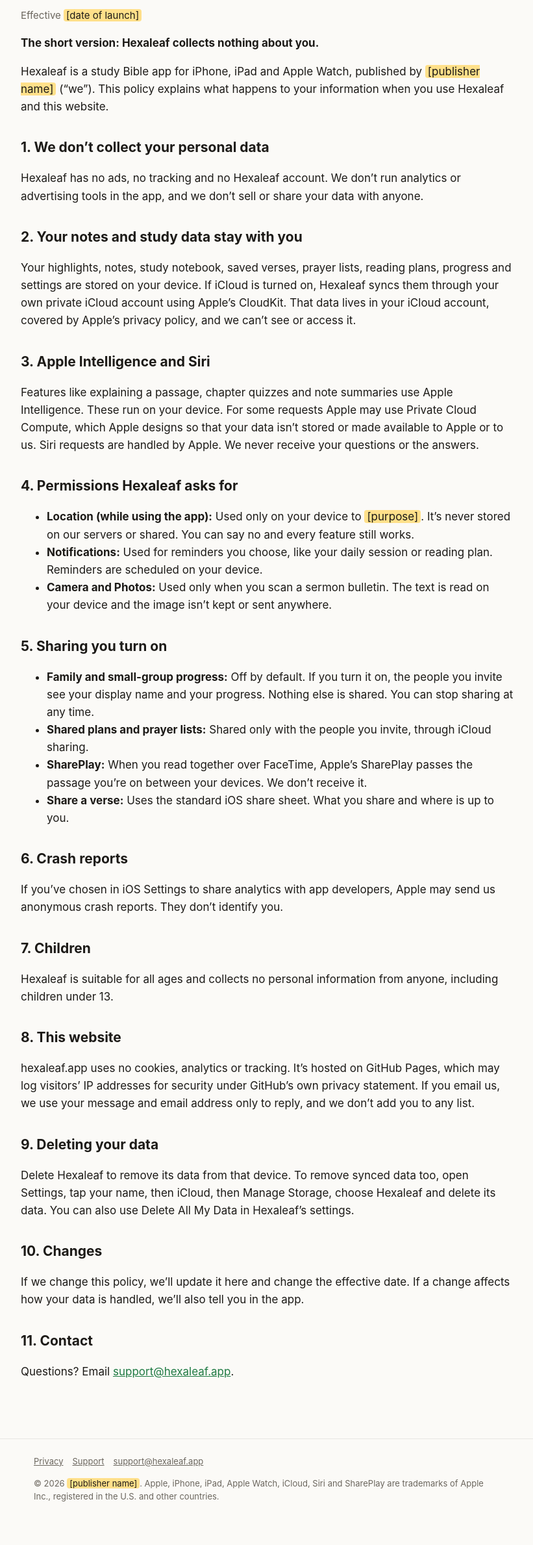
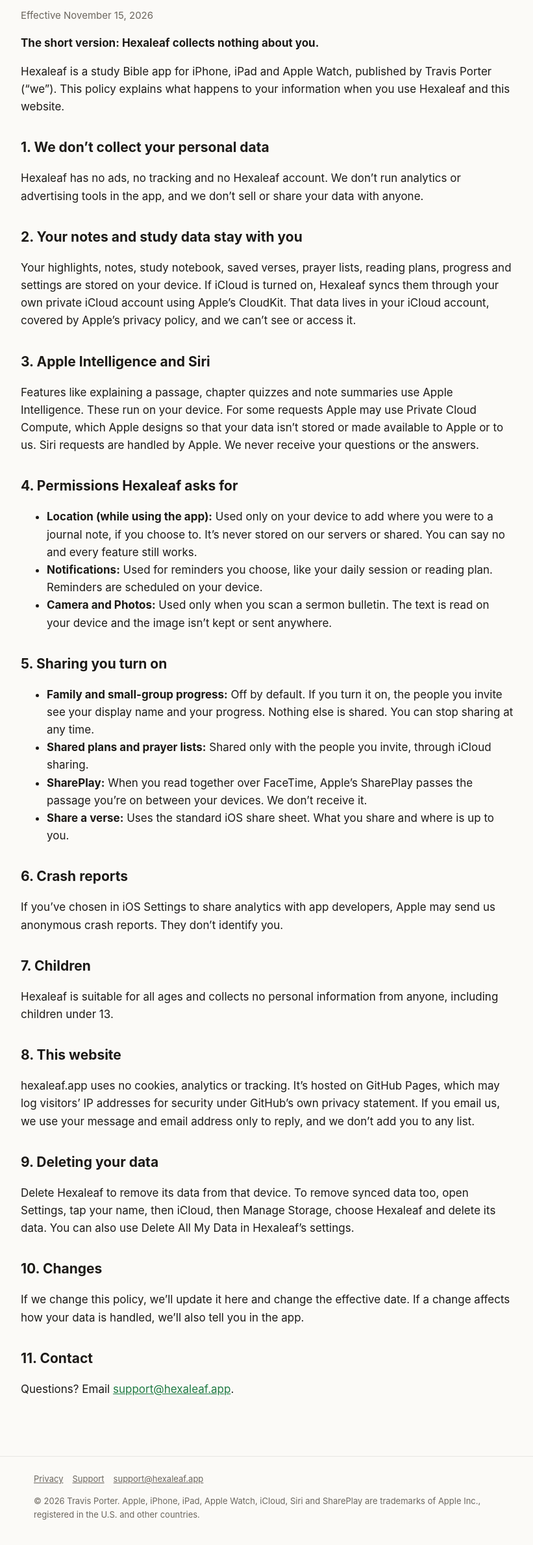
Before and after one commit to inthelube06/hexaleaf-site, a plain HTML site: page privacy/index.html in a window 1280 px wide. Shown: the part 182-2560 px from the top of the page at 65% size, without its empty margins (228-1049 px from the left). Drawn offline with Linux system fonts and the light colour scheme.

Commit message:
Fill in publisher, date, iOS version and location wording
Co-Authored-By: Claude Opus 5.5 <noreply@anthropic.com>

```diff
--- a/privacy/index.html
+++ b/privacy/index.html
@@ -15,9 +15,9 @@
 </div></header>
 <main class="wrap doc">
 <h1>Privacy Policy</h1>
-<p class="meta">Effective <mark class="todo">[date of launch]</mark></p>
+<p class="meta">Effective November 15, 2026</p>
 <p><strong>The short version: Hexaleaf collects nothing about you.</strong></p>
-<p>Hexaleaf is a study Bible app for iPhone, iPad and Apple Watch, published by <mark class="todo">[publisher name]</mark> (&ldquo;we&rdquo;). This policy explains what happens to your information when you use Hexaleaf and this website.</p>
+<p>Hexaleaf is a study Bible app for iPhone, iPad and Apple Watch, published by Travis Porter (&ldquo;we&rdquo;). This policy explains what happens to your information when you use Hexaleaf and this website.</p>
 
 <h2>1. We don&rsquo;t collect your personal data</h2>
 <p>Hexaleaf has no ads, no tracking and no Hexaleaf account. We don&rsquo;t run analytics or advertising tools in the app, and we don&rsquo;t sell or share your data with anyone.</p>
@@ -30,7 +30,7 @@
 
 <h2>4. Permissions Hexaleaf asks for</h2>
 <ul>
-<li><strong>Location (while using the app):</strong> Used only on your device to <mark class="todo">[purpose]</mark>. It&rsquo;s never stored on our servers or shared. You can say no and every feature still works.</li>
+<li><strong>Location (while using the app):</strong> Used only on your device to add where you were to a journal note, if you choose to. It&rsquo;s never stored on our servers or shared. You can say no and every feature still works.</li>
 <li><strong>Notifications:</strong> Used for reminders you choose, like your daily session or reading plan. Reminders are scheduled on your device.</li>
 <li><strong>Camera and Photos:</strong> Used only when you scan a sermon bulletin. The text is read on your device and the image isn&rsquo;t kept or sent anywhere.</li>
 </ul>
@@ -63,7 +63,7 @@
 </main>
 <footer><div class="wrap">
 <a href="/privacy/">Privacy</a><a href="/support/">Support</a><a href="mailto:support@hexaleaf.app">support@hexaleaf.app</a>
-<p>&copy; 2026 <mark class="todo">[publisher name]</mark>. Apple, iPhone, iPad, Apple Watch, iCloud, Siri and SharePlay are trademarks of Apple Inc., registered in the U.S. and other countries.</p>
+<p>&copy; 2026 Travis Porter. Apple, iPhone, iPad, Apple Watch, iCloud, Siri and SharePlay are trademarks of Apple Inc., registered in the U.S. and other countries.</p>
 </div></footer>
 </body>
 </html>
```
Also changed, not shown: 404.html (+1 -1 lines), index.html (+1 -1 lines), support/index.html (+4 -4 lines).
